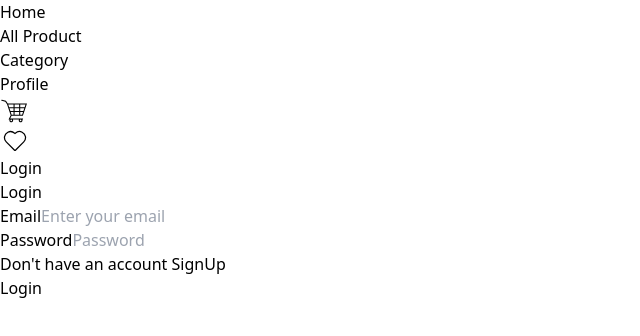
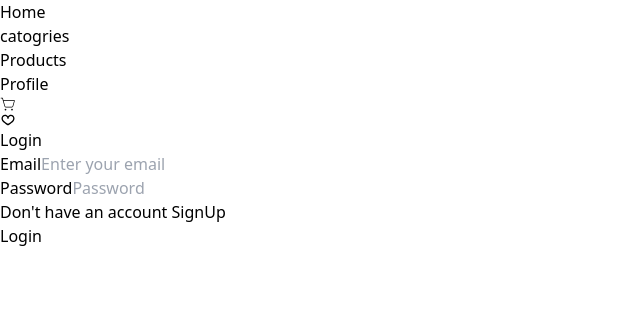
Before and after one commit to xyaistic/special_Batch_MHS, a React (Vite) app: page /login in a window 1280 px wide. Shown: the top 336 px of the page, without its empty margins (0-640 px from the left). Built offline with nearby package versions, Linux system fonts and the light colour scheme.

Commit message:
Update Header.jsx

```diff
--- a/src/Pages/Header.jsx
+++ b/src/Pages/Header.jsx
@@ -1,40 +1,37 @@
-import React from 'react'
-import {Link} from "react-router-dom"
-// import logo from "../Img/logo.png"
-import { CiHeart } from "react-icons/ci";
-import { GiShoppingCart } from "react-icons/gi";
+import React from "react";
+import { Link } from "react-router-dom";
+import { TiHeartOutline } from "react-icons/ti";
+import { PiShoppingCartSimpleLight } from "react-icons/pi";
+import '../index.css'
+
+
 export default function Header() {
   return (
-    <>
-    <div className='flex justify-end bg-blue-200 border border-5  items-center p-5'>
-        {/* <img src={logo} alt="" className='h-10' /> */}
-    <ul className='flex justify-between gap-x-20'>
-        <li  className='hover:text-white text-xl '>
-            <Link to={`home`}>Home</Link>
+    <div  className="flex justify-between   gap-x-10 pt-3 ">
+     <div>
+      <ul  className=" text-md md:text-sm sm:text-sm flex  gap-x-10 p-50 " >
+        <li className=" text-black hover:font-extrabold text2xl">
+          <Link to={'Home'}>Home</Link>
         </li>
-        <li className='hover:text-white text-xl'>
-            <Link to={`Allproduct`}>All Product</Link>
+        <li className=" text-black  hover:font-extrabold text2xl">
+          <Link to={'catogries'}>catogries</Link>
+        </li>
+        <li className=" text-black hover:font-extrabold text2xl">
+            <Link to={`Allproducts`}>Products </Link>
+        </li>
+        <li className=" text-black hover:font-extrabold text2xl">
+            <Link to={`profile`}>Profile</Link>
+        </li>
+        <li className="  p-2 text-black hover:font-extrabold text2xl">
+            <Link to={`card`}><PiShoppingCartSimpleLight /></Link>
         </li>
 
-        <li className='hover:text-white text-xl'>
-            <Link to={`category`}>Category</Link>
+        <li className=" text-black  p-2 h-10 hover:font-extrabold text2xl">
+          <Link to={`wishlist`}><TiHeartOutline /></Link>
         </li>
-        <li className='hover:text-white text-xl'>
-            <Link to={`profile`}>Profile</Link>
-        </li>
-        <li className='hover:text-white' >
-            <Link to={`card`}> <GiShoppingCart size={30}/></Link>
-        </li>
-        <li className='hover:text-white  '>
-            <Link to={`wishlist`}><CiHeart size={30} /></Link>
-        </li>
-        <li className='hover:text-white text-xl'>
-            <Link to={`login`}>Login</Link>
-        </li>
-    </ul>
 
+      </ul>
+      </div>
     </div>
-
-    </>
-  )
+  );
 }
```
